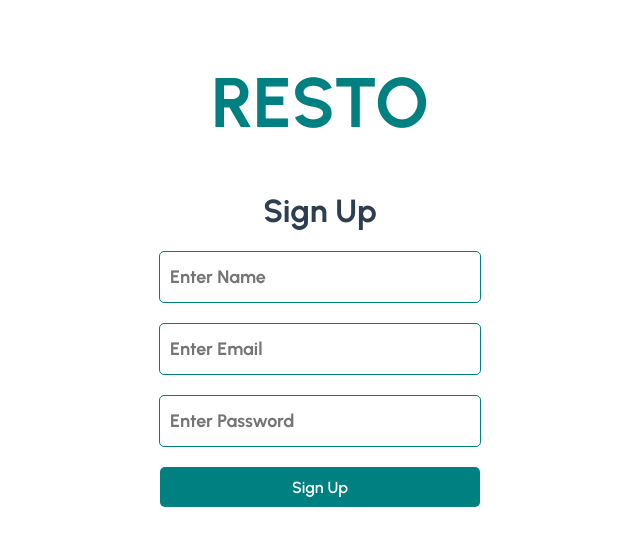
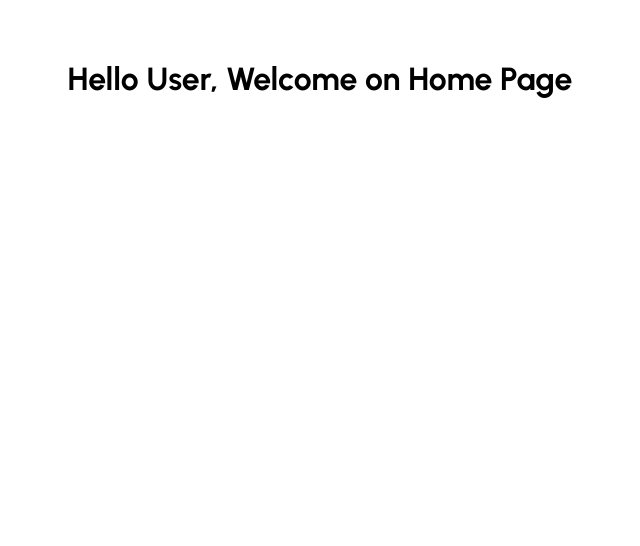
Before and after one commit to Medkaffouh/Restaurant-Management-App, a Vue app in the folder resto-project/: page / in a window 1280 px wide. Shown: the top 546 px of the page, without its empty margins (320-960 px from the left). Built offline with nearby package versions, Linux system fonts and the light colour scheme.

Commit message:
add routing feature

```diff
--- a/resto-project/package.json
+++ b/resto-project/package.json
@@ -10,7 +10,8 @@
   "dependencies": {
     "axios": "^0.27.2",
     "core-js": "^3.8.3",
-    "vue": "^3.2.13"
+    "vue": "^3.2.13",
+    "vue-router": "^4.0.13"
   },
   "devDependencies": {
     "@babel/core": "^7.12.16",
--- a/resto-project/src/App.vue
+++ b/resto-project/src/App.vue
@@ -1,24 +1,12 @@
 <template>
-  <SignUp />
+<router-view />
 </template>
 
 <script>
-import SignUp from './components/SignUp.vue';
 export default {
   name: 'App',
-  components: {
-    SignUp,
-}
 }
 </script>
 
 <style>
-#app {
-  font-family: Avenir, Helvetica, Arial, sans-serif;
-  -webkit-font-smoothing: antialiased;
-  -moz-osx-font-smoothing: grayscale;
-  text-align: center;
-  color: #2c3e50;
-  margin-top: 60px;
-}
 </style>
--- /dev/null
+++ b/resto-project/src/components/Home.vue
@@ -0,0 +1,12 @@
+<template>
+  <div class="container">
+    <h1>Hello User, Welcome on Home Page</h1>
+  </div>
+</template>
+<script>
+export default {
+  name: 'HomeComponent',
+};
+</script>
+<style>
+</style>
--- a/resto-project/src/components/SignUp.vue
+++ b/resto-project/src/components/SignUp.vue
@@ -13,7 +13,7 @@
 <script>
 import axios from "axios";
 export default {
-  name: "SignUp",
+  name: "SignUpComponent",
   data() {
     return {
       name: "",
@@ -40,6 +40,10 @@ export default {
 </script>
 
 <style>
+.container{
+    text-align: center;
+  margin-top: 60px;
+}
 .logo {
   font-weight: 700;
   font-size: 70px;
--- /dev/null
+++ b/resto-project/src/routers.js
@@ -0,0 +1,23 @@
+import Home from "./components/Home.vue";
+import SignUp from "./components/SignUp.vue";
+import { createRouter, createWebHistory } from "vue-router";
+
+const routes = [
+  {
+    name: "Home",
+    component: Home,
+    path: "/",
+  },
+  {
+    name: "SignUp",
+    component: SignUp,
+    path: "/sign-up",
+  },
+];
+
+const router = createRouter({
+  history: createWebHistory(),
+  routes,
+});
+
+export default router;
```
Also changed, not shown: resto-project/src/main.js (+4 -3 lines), 1 other file (tests, documents, lock files or other folders).
